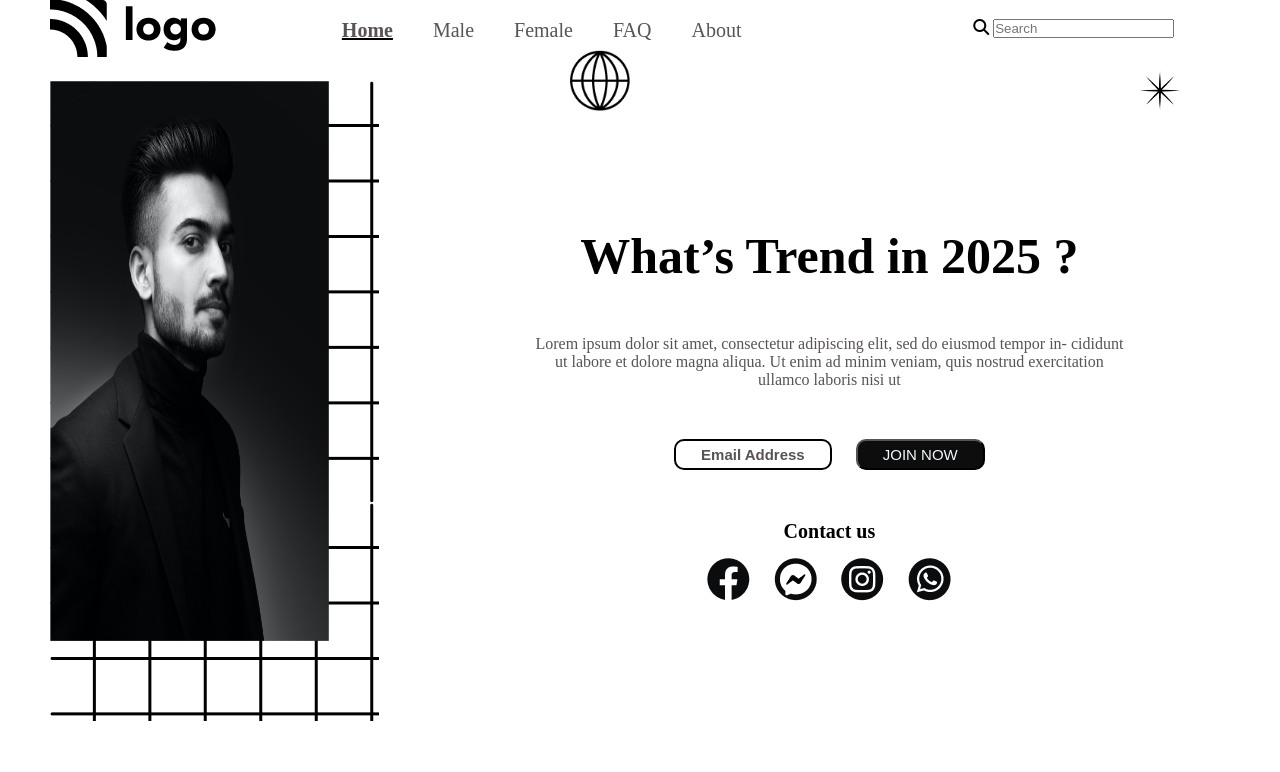
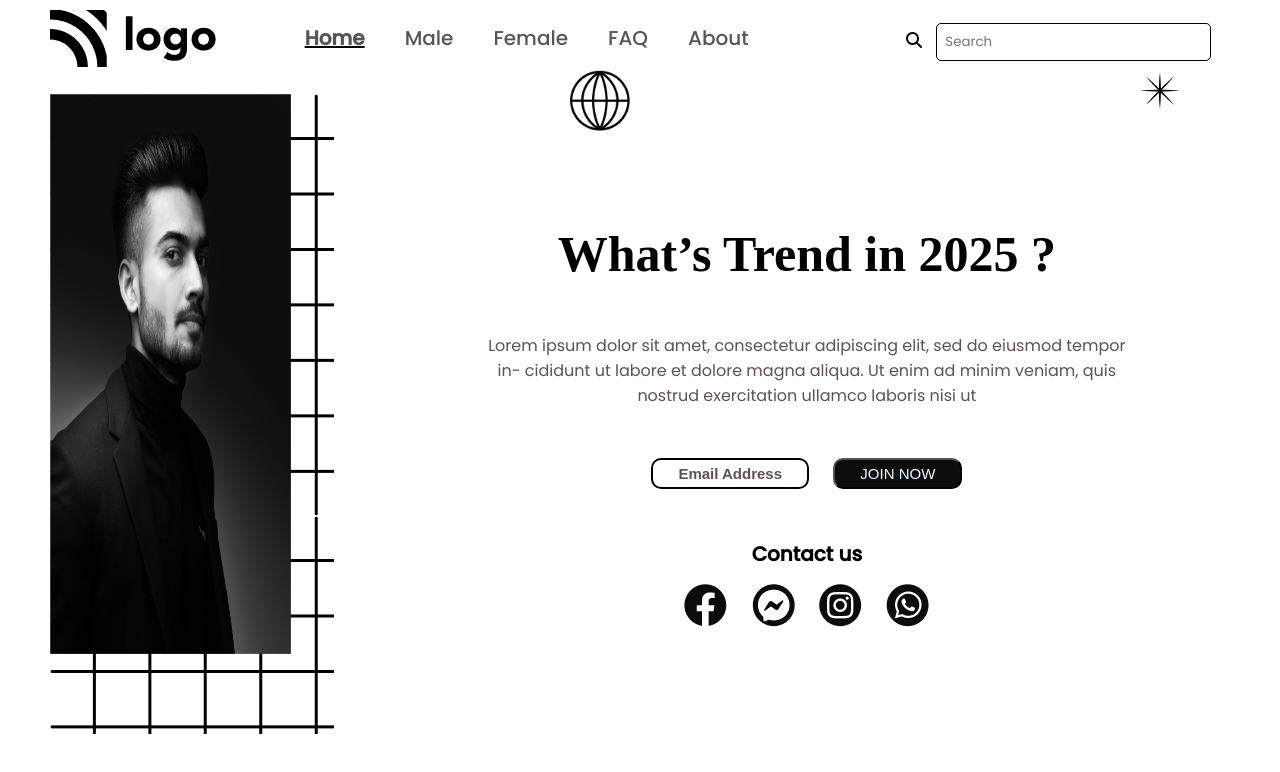
Before and after one commit to yogeshsgaikwad52/template-one, a plain HTML site: page index.html in a window 1280 px wide. Drawn offline with Linux system fonts and the light colour scheme.

Commit message:
change in Search box

```diff
--- a/css/style.css
+++ b/css/style.css
@@ -1,15 +1,20 @@
+@import url("https://fonts.googleapis.com/css2?family=Poppins:wght@400;500&display=swap");
+
 * {
   margin: 0;
   padding: 0;
   box-sizing: border-box;
+  font-family: "Poppins", sans-serif;
 }
 
 .main-container {
-  width: 100vw;
+  width: 100%;
+  height: 100vh;
+  overflow: hidden;
 }
 .navbar-sec {
   display: flex;
-
+  padding-top: 10px;
   align-items: center;
 }
 .nav-main-menu {
@@ -37,6 +42,12 @@
   display: flex;
   justify-content: space-around;
   flex: 1;
+}
+.nav-main-search input {
+  padding: 8px;
+  border-radius: 5px;
+  border: 1px solid black;
+  margin-left: 10px;
 }
 .logo {
   margin-left: 50px;
@@ -114,7 +125,7 @@
 }
 .extra-icon-one {
   position: fixed;
-  top: 50px;
+  top: 70px;
   right: 650px;
 }
 .extra-icon-one img {
--- a/index.html
+++ b/index.html
@@ -25,7 +25,7 @@
                     <li><a href="#">About</a></li>
                 </div>
 
-                <div>
+                <div class="nav-main-search">
                     <span><i class="fa-solid fa-magnifying-glass"></i></span>
                     <span><input type="text" placeholder="Search"></span>
 
```
